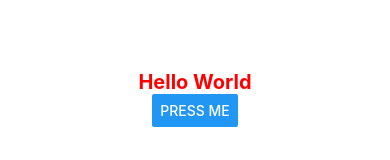
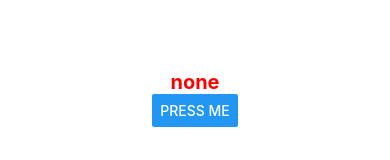
Before and after one commit to isharax9/Empty-React-native-Project, a React Native app: screen / in a window 390 px wide. Shown: the part 324-484 px from the top of the page. Built offline with nearby package versions, Linux system fonts and the light colour scheme.

Commit message:
useState learned

```diff
--- a/App.js
+++ b/App.js
@@ -1,25 +1,23 @@
 import { StyleSheet, Text, View, Button, Alert } from 'react-native';
-
-var name = "None";
-
+import React, { useState } from 'react';
 
 export default function App() {
+  const [getName, setName] = useState("none");
+
   return (
     <View style={stylesheet.view1}>
-      <Text style={stylesheet.text1}>Hello World</Text>
+      <Text style={stylesheet.text1}>{getName}</Text>
       <Button
         title="Press Me"
         onPress={() => {
-          name = "Ishara";
-          console.log(name);
-          Alert.alert("Hello " + name,"How are you?");
+          setName("Ishara");
+          console.log("Name changed to: " + getName);
+          Alert.alert("Hello "+ getName, "How are you?");
         }}
       />
     </View>
   );
 }
-
-
 
 const stylesheet = StyleSheet.create({
   text1: {
@@ -31,7 +29,7 @@ const stylesheet = StyleSheet.create({
   view1: {
     backgroundColor: "#fff",
     flex: 1,
-    alignItems: "center",
-    justifyContent: "center",
-  }
+    justifyContent: 'center',
+    alignItems: 'center',
+  },
 });
```
